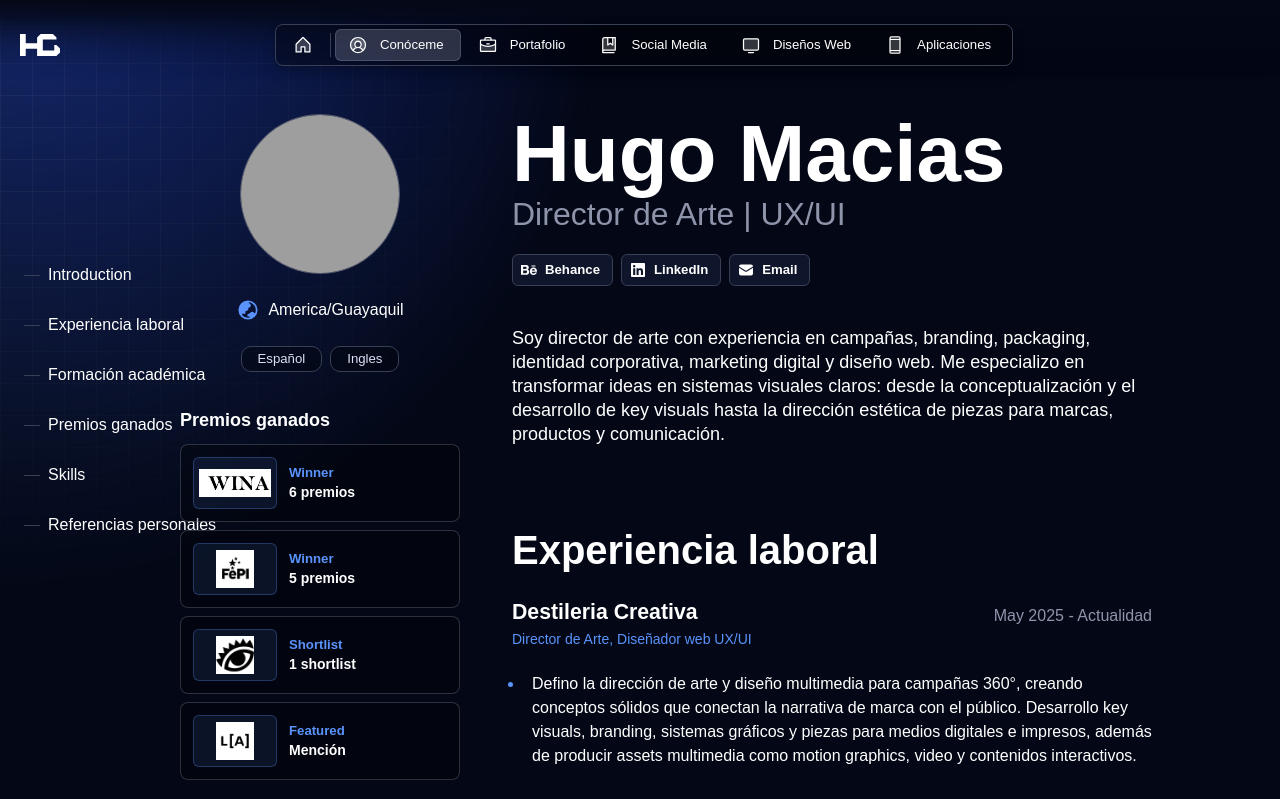
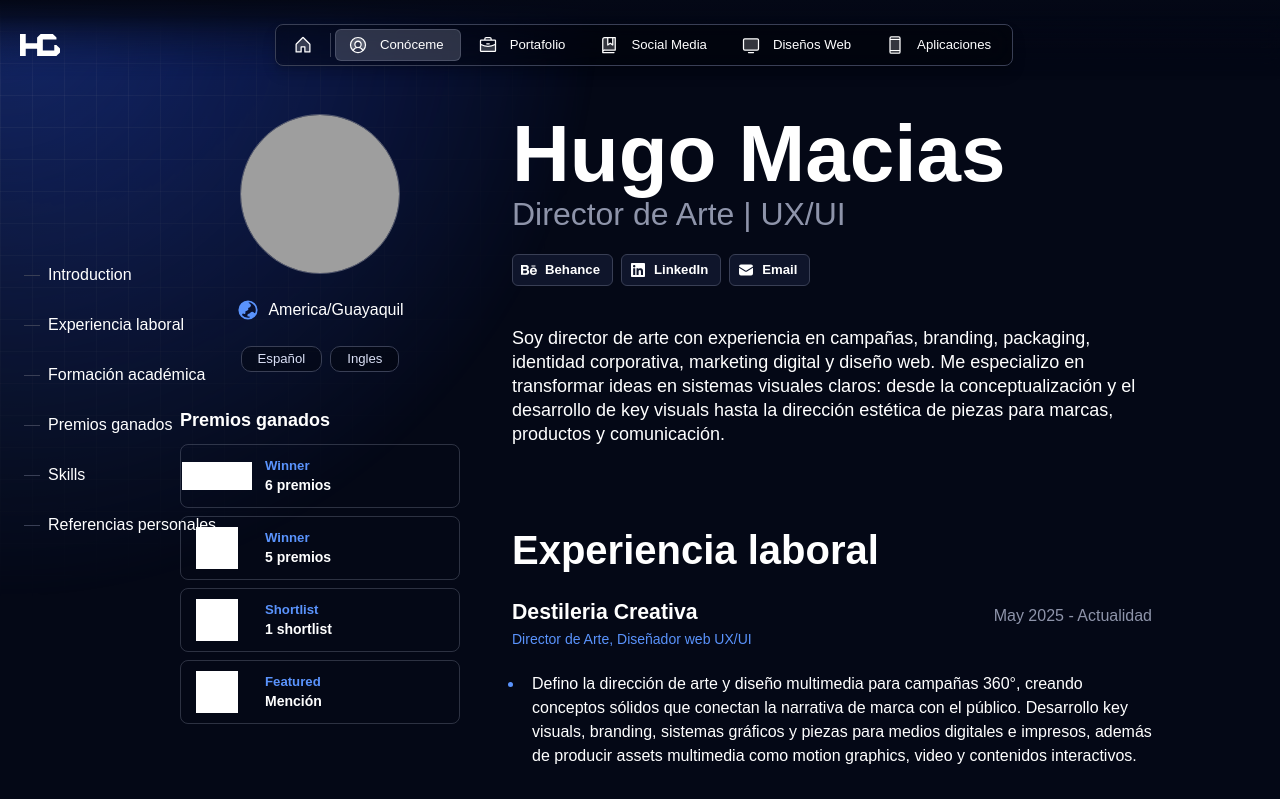
Before and after one commit to hugo97max/pokachufolio, a Next.js app: page /about in a window 1280 px wide. Shown: the top 799 px of the page. Built offline with nearby package versions, Linux system fonts and the light colour scheme; grey boxes are pictures that could not be loaded; a web font is replaced by a local one.

Commit message:
Ajusta estilo de logos de premios

```diff
--- a/src/components/about/about.module.scss
+++ b/src/components/about/about.module.scss
@@ -17,21 +17,18 @@
 }
 
 .awardBadge {
-    min-height: 68px;
-    padding: var(--static-space-12);
+    min-height: 56px;
+    padding: var(--static-space-8) 0;
     border: 1px solid var(--neutral-alpha-medium);
     border-radius: 8px;
-    background: var(--surface-background);
+    background: transparent;
 }
 
 .awardMark {
-    flex: 0 0 84px;
-    width: 84px;
-    height: 52px;
-    border: 1px solid var(--brand-alpha-medium);
-    border-radius: 6px;
+    flex: 0 0 72px;
+    width: 72px;
+    height: 46px;
     color: var(--brand-on-background-strong);
-    background: var(--brand-alpha-weak);
     font-size: 0.72rem;
     font-weight: 800;
     line-height: 1;
@@ -40,8 +37,10 @@
 
     img {
         display: block;
-        max-width: 72px;
-        max-height: 38px;
+        max-width: 70px;
+        max-height: 42px;
+        filter: grayscale(1) brightness(0) invert(1) contrast(1.1);
+        mix-blend-mode: screen;
         object-fit: contain;
     }
 }
```
